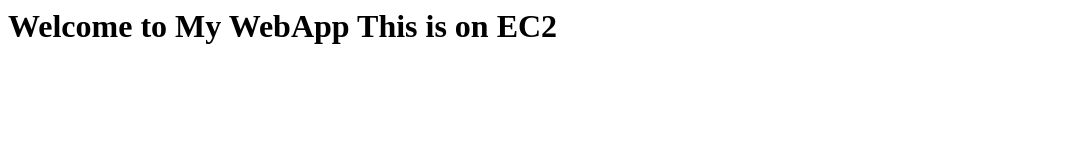
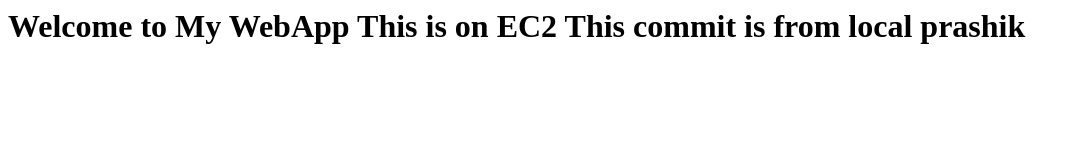
Before and after one commit to prashik8600/ubuntuappactions, a plain HTML site: page index.html in a window 1280 px wide. Shown: the whole page, without its empty margins (0-1079 px from the left). Drawn offline with Linux system fonts and the light colour scheme.

Commit message:
Update index.html

```diff
--- a/index.html
+++ b/index.html
@@ -1 +1 @@
-<h1>Welcome to My WebApp This is on EC2 </h1>
+<h1>Welcome to My WebApp This is on EC2 This commit is from local prashik</h1>
```
